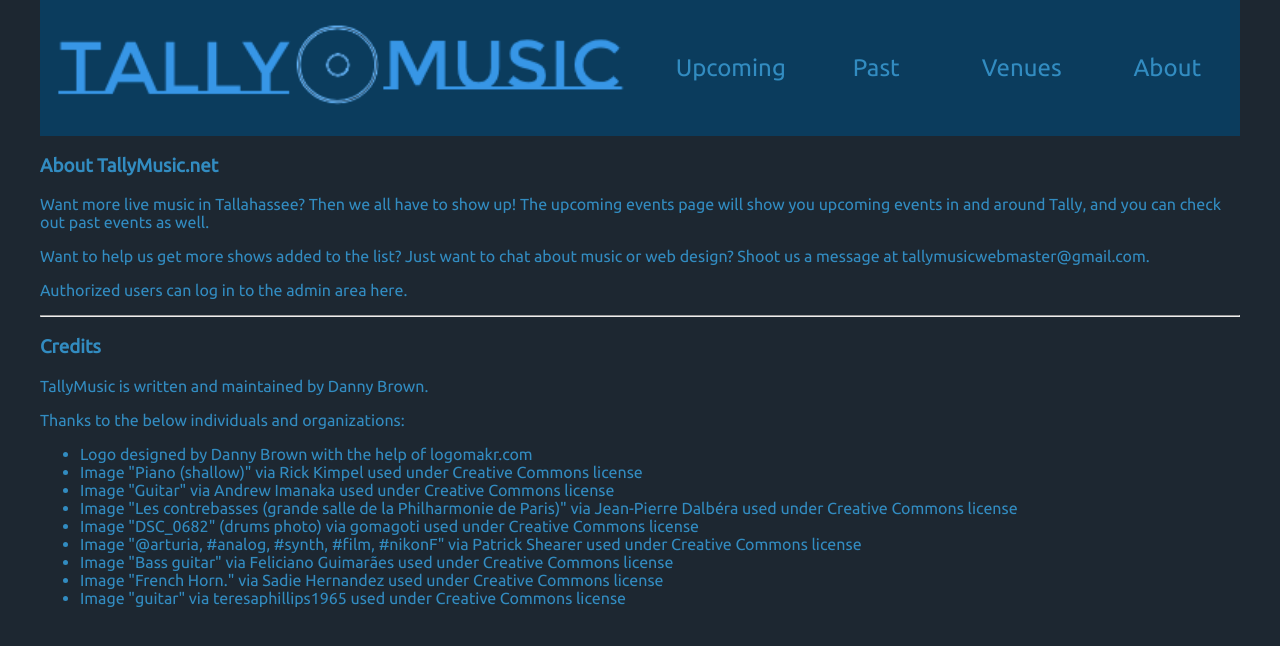
After one commit to dannybrown37/TallyMusic, a Django app: page /about/ in a window 1280 px wide. The commit adds this page. Shown: the top 646 px of the page. Run offline with Django 3.2, Linux system fonts and the light colour scheme; parts of the project's set-up code (start-up, migrations or seed data) failed here and were passed over.

Commit message:
Added about page, linked addresses to gmaps query

```diff
--- /dev/null
+++ b/concerts/templates/concerts/about.html
@@ -0,0 +1,77 @@
+{% extends 'base.html' %}
+
+{% block content %}
+      <h3>About TallyMusic.net</h3>
+        Want more live music in Tallahassee? Then we all have to show up!
+        The upcoming events page will show you upcoming events in and around Tally,
+        and you can check out past events as well.
+      </p>
+      <p>
+        Want to help us get more shows added to the list? Just want to chat about
+        music or web design? Shoot us a message at tallymusicwebmaster@gmail.com.
+      </p>
+      <p>
+        <a href="{% url 'admin:index' %}">
+          Authorized users can log in to the admin area here.
+        </a>
+      </p>
+      <hr />
+      <h3>Credits</h3>
+      <p>TallyMusic is written and maintained by Danny Brown.</p>
+      <p>Thanks to the below individuals and organizations:</p>
+      <ul class="credits">
+        <li>
+          <a href="https://logomakr.com/" target="_blank">
+            Logo designed by Danny Brown with the help of logomakr.com
+          </a>
+        </li>
+        <li>
+          <a href="https://goo.gl/Mkr6z1" target="_blank">
+            Image "Piano (shallow)" via Rick Kimpel used under
+            Creative Commons license
+          </a>
+        </li>
+        <li>
+          <a href="https://goo.gl/gdeTsx" target="_blank">
+            Image "Guitar" via Andrew Imanaka used under Creative Commons
+            license
+          </a>
+        </li>
+        <li>
+          <a href="https://goo.gl/8Jf1so" target="_blank">
+            Image "Les contrebasses (grande salle de la Philharmonie de
+            Paris)" via Jean-Pierre Dalbéra used under Creative Commons license
+          </a>
+        </li>
+        <li>
+          <a href="https://goo.gl/YHTVYh" target="_blank">
+            Image "DSC_0682" (drums photo) via gomagoti used under
+            Creative Commons license
+          </a>
+        </li>
+        <li>
+          <a href="https://goo.gl/1dmMk4" target="_blank">
+            Image "@arturia, #analog, #synth, #film, #nikonF" via Patrick
+            Shearer used under Creative Commons license
+          </a>
+        </li>
+        <li>
+          <a href="https://goo.gl/ZyMLmj" target="_blank">
+            Image "Bass guitar" via Feliciano Guimarães used under
+            Creative Commons license
+          </a>
+        </li>
+        <li>
+          <a href="https://goo.gl/G9qW4q" target="_blank">
+            Image "French Horn." via Sadie Hernandez used under
+            Creative Commons license
+          </a>
+        </li>
+        <li>
+          <a href="https://goo.gl/P9fvkT" target="_blank">
+            Image "guitar" via teresaphillips1965 used under
+            Creative Commons license
+          </a>
+        </li>
+      </ul>
+{% endblock %}
--- a/concerts/views.py
+++ b/concerts/views.py
@@ -75,3 +75,7 @@ def past_venue_events(request, slug):
         return render(request, 'concerts/calendar.html', {'concerts': concerts})
     else:
         return render(request, 'concerts/no_concerts.html')
+
+
+def about(request):
+    return render(request, "concerts/about.html")
--- a/tallymusic/urls.py
+++ b/tallymusic/urls.py
@@ -20,6 +20,7 @@ import concerts.views as concert_views
 
 urlpatterns = [
     url(r'^$', concert_views.calendar, name="calendar"),
+    url(r'^about/$', concert_views.about, name="about"),
     url(r'^admin/', admin.site.urls),
     url(r'^concerts/', include('concerts.urls')),
 ]
--- a/templates/base.html
+++ b/templates/base.html
@@ -26,7 +26,7 @@
           <li><a href="{% url 'calendar' %}">Upcoming</a></li>
           <li><a href="{% url 'concerts:past_events' %}">Past</a></li>
           <li><a href="{% url 'concerts:venues' %}">Venues</a></li>
-          <li><a href="#">About</a></li>
+          <li><a href="{% url 'about' %}">About</a></li>
         </ul>
       </nav>
     </header>
```
Also changed, not shown: concerts/templates/concerts/calendar.html (+6 -1 lines).
